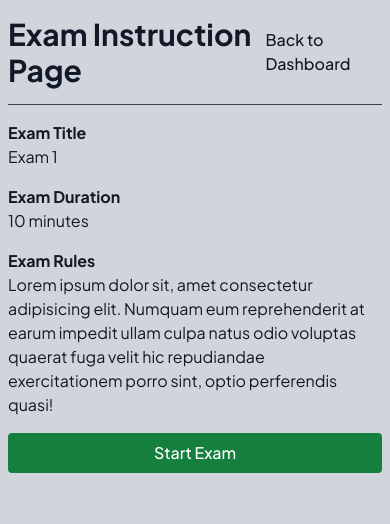
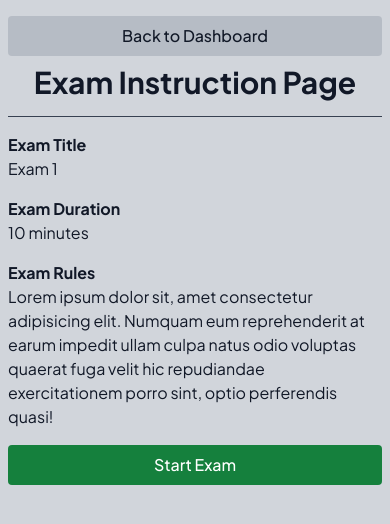
Before and after one commit to hendraaagil/react-online-exam, a React (Vite) app: page /exam/1 in a window 390 px wide. Shown: the top 524 px of the page. Built offline with nearby package versions, Linux system fonts and the light colour scheme; sample sign-in values are in the browser's storage.

Commit message:
style: fix responsive layout

```diff
--- a/src/components/dashboard/navigation.tsx
+++ b/src/components/dashboard/navigation.tsx
@@ -16,7 +16,7 @@ const menus = [
 ]
 
 export const Navigation = () => (
-  <nav className="basis-1/4 py-4">
+  <nav className="basis-1/4 pt-4">
     <ul className="space-y-2">
       {menus.map((menu) => (
         <li key={menu.label} className="font-medium">
--- /dev/null
+++ b/src/components/exam/header.tsx
@@ -0,0 +1,14 @@
+import { Heading } from '@/components/ui'
+import { Link } from 'react-router-dom'
+
+export const Header = ({ title }: { title: string }) => (
+  <header className="flex flex-col-reverse items-center justify-between border-b border-gray-700 py-4 sm:flex-row">
+    <Heading className="mt-2 sm:mt-0">{title}</Heading>
+    <Link
+      to="/dashboard"
+      className="w-full rounded bg-gray-400 bg-opacity-50 px-4 py-2 text-center font-medium transition-colors hover:bg-opacity-100 sm:w-fit"
+    >
+      Back to Dashboard
+    </Link>
+  </header>
+)
--- a/src/components/exam/index.ts
+++ b/src/components/exam/index.ts
@@ -1,2 +1,3 @@
 export * from './answer-option'
+export * from './header'
 export * from './question-card'
--- a/src/pages/dashboard/dashboard.tsx
+++ b/src/pages/dashboard/dashboard.tsx
@@ -27,7 +27,7 @@ export const Dashboard = () => {
         </fetcher.Form>
       </header>
 
-      <main className="flex">
+      <main className="flex flex-col sm:flex-row">
         <Navigation />
         <Outlet />
       </main>
--- a/src/pages/dashboard/exams.tsx
+++ b/src/pages/dashboard/exams.tsx
@@ -10,7 +10,7 @@ export const Exams = () => {
   }
 
   return (
-    <div className="basis-3/4 space-y-4 px-2 py-4">
+    <div className="basis-3/4 space-y-4 px-0 py-4 sm:px-2">
       <Heading>Exam List</Heading>
       <ul className="space-y-2">
         {exams.map((exam) => (
--- a/src/pages/dashboard/profile.tsx
+++ b/src/pages/dashboard/profile.tsx
@@ -2,7 +2,7 @@ import { Heading } from '@/components/ui'
 
 export const Profile = () => {
   return (
-    <div className="px-2 py-4">
+    <div className="px-0 py-4 sm:px-2">
       <Heading>Profile</Heading>
     </div>
   )
--- a/src/pages/exam/exam-instruction.tsx
+++ b/src/pages/exam/exam-instruction.tsx
@@ -1,7 +1,8 @@
-import { Form, Link, useRouteLoaderData } from 'react-router-dom'
+import { Form, useRouteLoaderData } from 'react-router-dom'
 
 import { Exam } from '@/_data/exams'
-import { Button, Container, Heading } from '@/components/ui'
+import { Button, Container } from '@/components/ui'
+import { Header } from '@/components/exam'
 
 export const ExamInstruction = () => {
   const { exam, endTime } = useRouteLoaderData('exam') as {
@@ -11,14 +12,7 @@ export const ExamInstruction = () => {
 
   return (
     <Container>
-      <header className="flex items-center justify-between border-b border-gray-700 py-4">
-        <div className="flex items-center space-x-2">
-          <Heading>Exam Instruction Page</Heading>
-        </div>
-        <Link to="/dashboard" className="font-medium hover:underline">
-          Back to Dashboard
-        </Link>
-      </header>
+      <Header title="Exam Instruction Page" />
 
       <main className="space-y-4 py-4">
         <div>
--- a/src/pages/exam/question.tsx
+++ b/src/pages/exam/question.tsx
@@ -83,9 +83,9 @@ export const Question = () => {
 
   return (
     <Container>
-      <header className="grid grid-cols-3 border-b border-gray-700 py-4">
+      <header className="grid grid-cols-1 gap-4 border-b border-gray-700 py-4 sm:grid-cols-3">
         {question.hasPrev ? (
-          <Button color="red" className="place-self-start" onClick={handlePrev}>
+          <Button color="red" className="w-full" onClick={handlePrev}>
             Previous
           </Button>
         ) : (
@@ -94,7 +94,7 @@ export const Question = () => {
         <Heading className="place-self-center">Question {question.id}</Heading>
         <Button
           color="green"
-          className="place-self-end"
+          className="w-full"
           onClick={question.hasNext ? handleNext : handleFinish}
         >
           {question.hasNext ? 'Next' : 'Finish'}
--- a/src/pages/exam/result.tsx
+++ b/src/pages/exam/result.tsx
@@ -1,9 +1,9 @@
-import { Link, useRouteLoaderData } from 'react-router-dom'
+import { useRouteLoaderData } from 'react-router-dom'
 
 import { Exam } from '@/_data/exams'
 import { Question } from '@/_data/questions'
 import { Container, Heading } from '@/components/ui'
-import { QuestionCard } from '@/components/exam'
+import { Header, QuestionCard } from '@/components/exam'
 
 export const Result = () => {
   const { exam, questions, score, maxScore } = useRouteLoaderData('result') as {
@@ -15,19 +15,14 @@ export const Result = () => {
 
   return (
     <Container>
-      <header className="flex items-center justify-between border-b border-gray-700 py-4">
-        <div className="flex items-center space-x-2">
-          <Heading>Exam Result</Heading>
-        </div>
-        <Link to="/dashboard" className="font-medium hover:underline">
-          Back to Dashboard
-        </Link>
-      </header>
+      <Header title="Exam Result" />
 
       <main className="space-y-4 py-4">
-        <div className="flex items-center justify-between">
-          <Heading size="h2">{exam.name}</Heading>
-          <div className="rounded bg-gray-400 px-3 py-2 text-center">
+        <div className="flex flex-col-reverse items-center justify-between sm:flex-row">
+          <Heading size="h2" className="mt-2 sm:mt-0">
+            {exam.name}
+          </Heading>
+          <div className="w-full rounded bg-gray-400 px-3 py-2 text-center sm:w-fit">
             <p className="text-sm">Score</p>
             <p className="text-lg font-bold">
               {score} / {maxScore}
```
